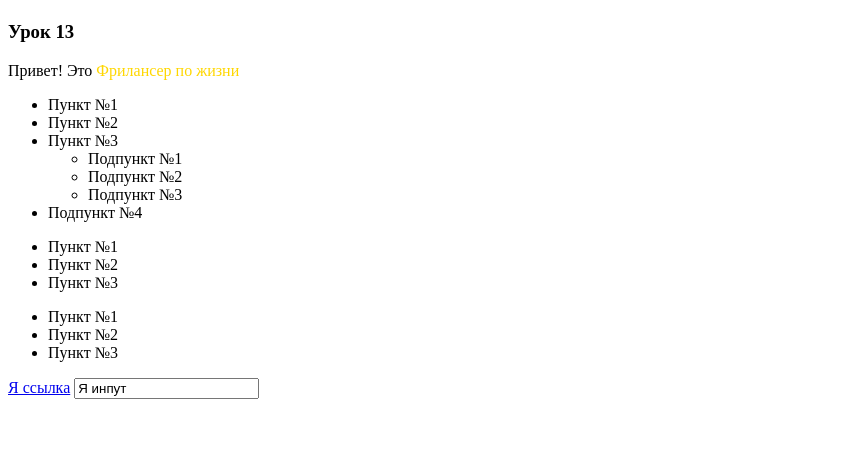
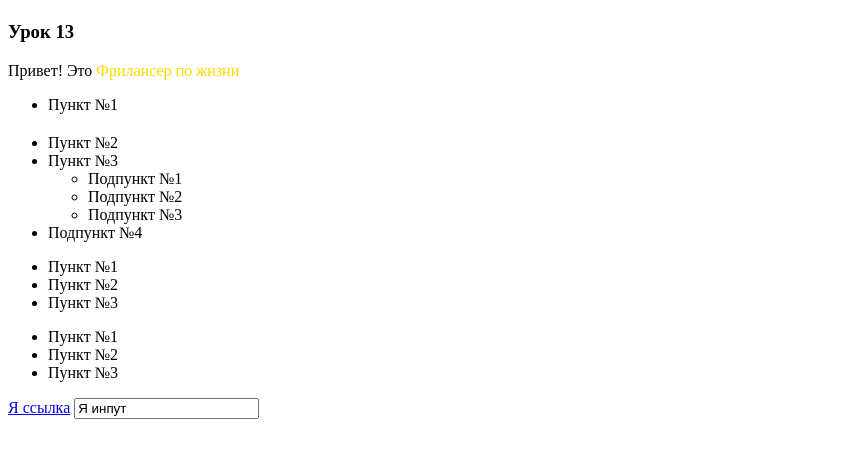
Before and after one commit to S-Kozachuk/JS-from-zero, a plain HTML site: page Lesson 13/index.html in a window 1280 px wide. Shown: the part 66-524 px from the top of the page, without its empty margins (0-851 px from the left). Drawn offline with Linux system fonts and the light colour scheme.

Commit message:
LS13/Added CSS property to main.css

```diff
--- a/Lesson 13/css/main.css
+++ b/Lesson 13/css/main.css
@@ -5,3 +5,7 @@ h1 {
 .color {
     color: #FFD700;
 }
+
+.lesson__item-list_red {
+	padding-bottom: 20px;
+}
```
Also changed, not shown: Lesson 13/js/script.js (+8 -7 lines).
